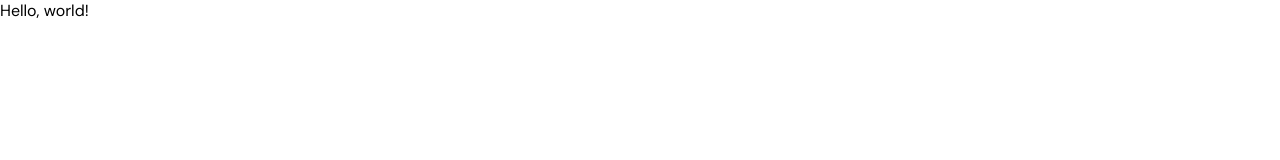
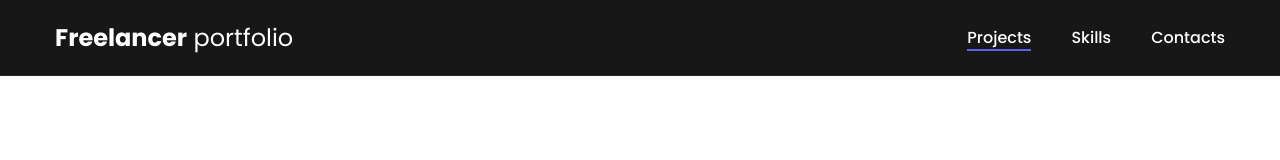
Before and after one commit to Nastya90s/project-portfolio, a plain HTML site: page index.html in a window 1280 px wide. Drawn offline with Linux system fonts and the light colour scheme.

Commit message:
navigation

```diff
--- a/css/main.css
+++ b/css/main.css
@@ -9,3 +9,65 @@ font-family: 'Poppins', sans-serif;
 html, body {
     font-family: 'DM Sans', sans-serif;
 }
+
+.container {
+    margin: 0 auto;
+    padding: 0 15px;
+    max-width: 1200px;
+}
+
+/* nav */
+
+.nav {
+    padding: 20px 0;
+    border-bottom: 1px solid #26292D;
+    background-color: #171718;
+    color: #ffffff;
+}
+
+.nav-row {
+    display: flex;
+    justify-content: space-between;
+    align-items: center;
+    column-gap: 30px;
+    row-gap: 20px;
+    flex-wrap: wrap;
+}
+
+.logo {
+    color: #ffffff;
+    font-size: 24px;
+    font-family: 'Poppins', sans-serif;
+}
+
+.logo strong {
+    font-weight: 700;
+}
+
+.nav-list {
+    display: flex;
+    align-items: center;
+    column-gap: 40px;
+    font-style: 16px;
+    font-weight: 500;
+    font-family: 'Poppins', sans-serif;
+}
+
+.nav-list__link {
+    color: #fff;
+}
+
+.nav-list__link_active {
+    position: relative;
+}
+
+.nav-list__link_active::before {
+    content: "";
+    position: absolute;
+    left: 0;
+    top: 100%;
+    display: block;
+    height: 2px;
+    width: 100%;
+    background-color: #5C62EC;
+}
--- a/index.html
+++ b/index.html
@@ -8,6 +8,17 @@
     <link rel="stylesheet" href="./css/main.css">
 </head>
 <body>
-    <h1>Hello, world!</h1>
+   <nav class="nav">
+        <div class="container">
+            <div class="nav-row">
+                <a href="./index.html" class="logo"><strong>Freelancer</strong> portfolio</a>
+                <ul class="nav-list">
+                    <li class="nav-list__item"><a href="./index.html" class="nav-list__link nav-list__link_active">Projects</a></li>
+                    <li class="nav-list__item"><a href="#" class="nav-list__link">Skills</a></li>
+                    <li class="nav-list__item"><a href="#" class="nav-list__link">Contacts</a></li>
+                </ul>
+            </div>
+        </div>
+   </nav>
 </body>
 </html>
```
